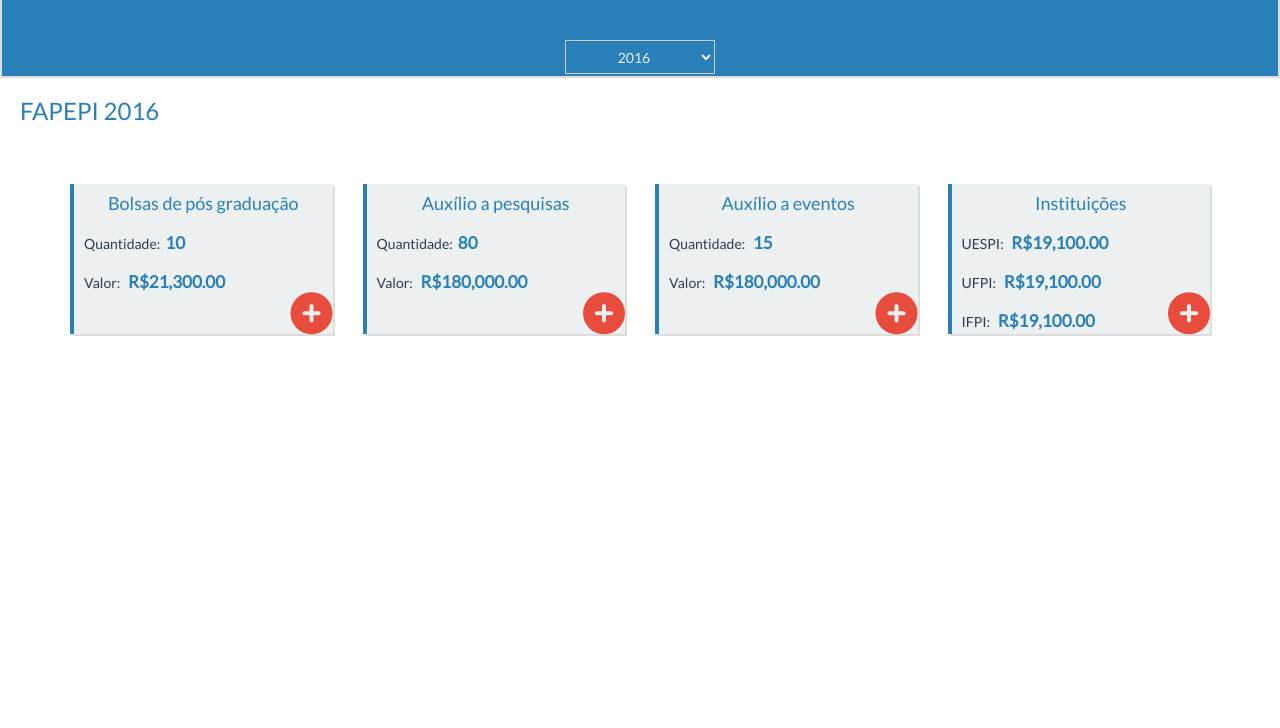
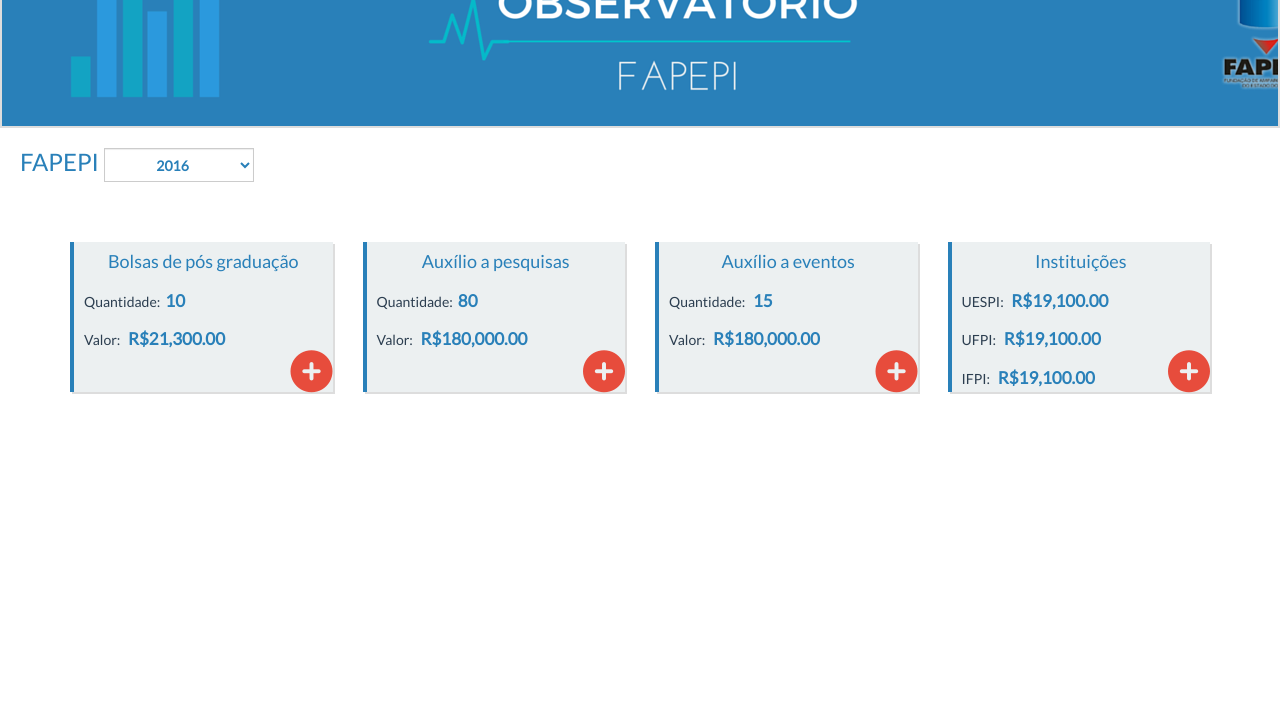
Before and after one commit to camilaavilarinho/fapepi-monitoring, a website: page app/index.html in a window 1280 px wide. Shown: the part 72-800 px from the top of the page. Drawn offline with nearby package versions, Linux system fonts and the light colour scheme.

Commit message:
Update style and add cover images

```diff
--- a/app/index.html
+++ b/app/index.html
@@ -6,6 +6,7 @@
   <title>Observatório FAPEPI</title>
   <link rel="stylesheet" href="bower_components/bootstrap/dist/css/bootstrap.css">
   <link rel="stylesheet" href="scss/app.min.css">
+  <link rel="icon" href="img/logo.png" type="image/x-icon" />
   <script src="bower_components/angular/angular.js"></script>
   <script src="bower_components/jquery/dist/jquery.min.js"></script>
   <script src="http://code.highcharts.com/maps/highmaps.js"></script>
@@ -17,14 +18,19 @@
 </head>
 <body ng-controller="AppController">
   <header class="cover">
-    <h2>Observatório FAPEPI</h2>
-    <select class="year form-control"
+    <!--<h2>Observatório FAPEPI</h2>-->
+    <!--<select class="year form-control"
       ng-options="year.id for year in years"
       ng-model="data">
-    </select>
+    </select>-->
   </header>
   <section class="title">
-    <h3>FAPEPI {{data.id}}</h3><!-- Muda de acordo com o ano selecionado no header-->
+    <h3>FAPEPI
+      <select class="year form-control"
+        ng-options="year.id for year in years"
+        ng-model="data">
+      </select>
+    </h3><!-- Muda de acordo com o ano selecionado no header-->
   </section>
   <section class="container">
     <div class="row">
--- a/app/scss/app.scss
+++ b/app/scss/app.scss
@@ -20,28 +20,32 @@
 }
 .cover {
   width: 100%;
-  height: 150px;
+  height: 200px;
   position: relative; /* Para alinhar o year no centro*/
   border: 2px solid #ddd;/*Para delimitar enquanto não tem o banner*/
   background-color: $primary-blue;
+  background-image: url("../img/cover.png");
 
   h2{
     text-align: center;
     color: $background;
   }
+
+}
 .year{
   width: 150px;
-    margin: 0 auto;
-    margin-top: 57px;
-    background-color: $primary-blue;//#ecf0f1;
-    color: $background;
+  display: inline;
+  /*margin: 0 auto;
+  margin-top: 107px;*/
+  background-color: #fff;//#ecf0f1;
+  color: $primary-blue;
   text-align: center;
+  font-weight: bold;
   border-radius: 0;
 
   option{
     background-color: $background;
     color: $font-color;
-    }
   }
 }
 
@@ -80,3 +84,15 @@
     }
   }
 }
+
+@media only screen and (max-width: 768px) {
+  .cover{
+    background-image: url("../img/tumb768.png");
+  }
+}
+
+@media only screen and (max-width: 480px) {
+  .cover{
+    background-image: url("../img/tumb480.png");
+  }
+}
```
Also changed, not shown: app/img/cover.png (added), app/img/logo.png (added), app/img/tumb480.png (added), app/img/tumb768.png (added), app/scss/app.min.css. Lines whose indentation alone changed are shown as unchanged.
